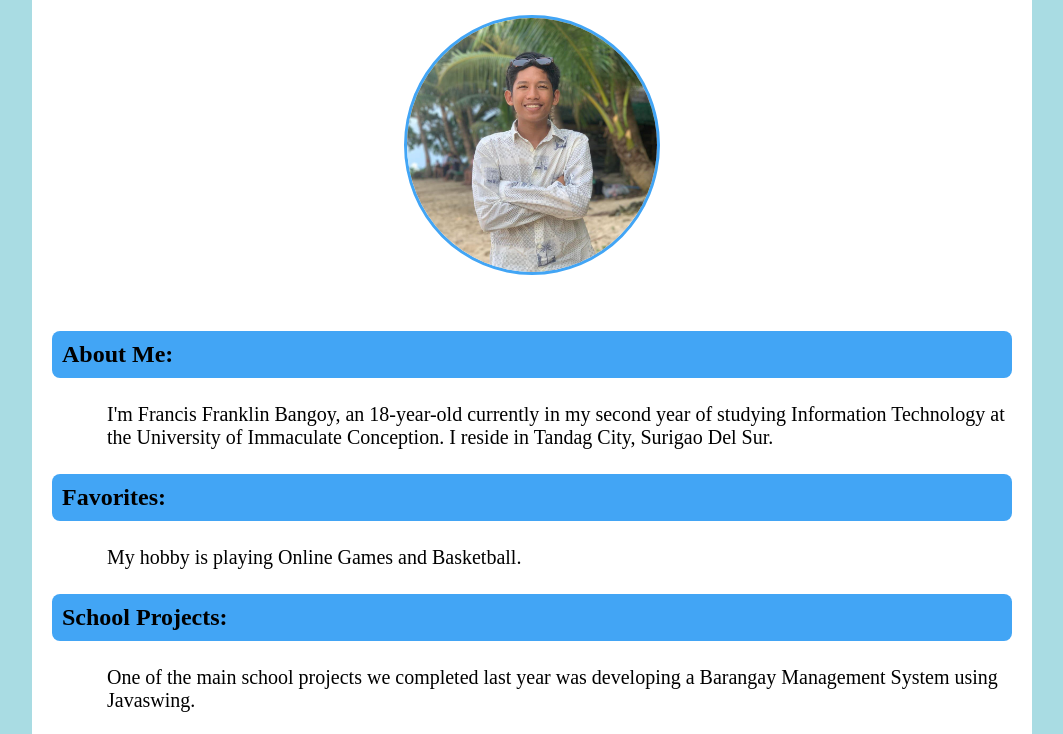
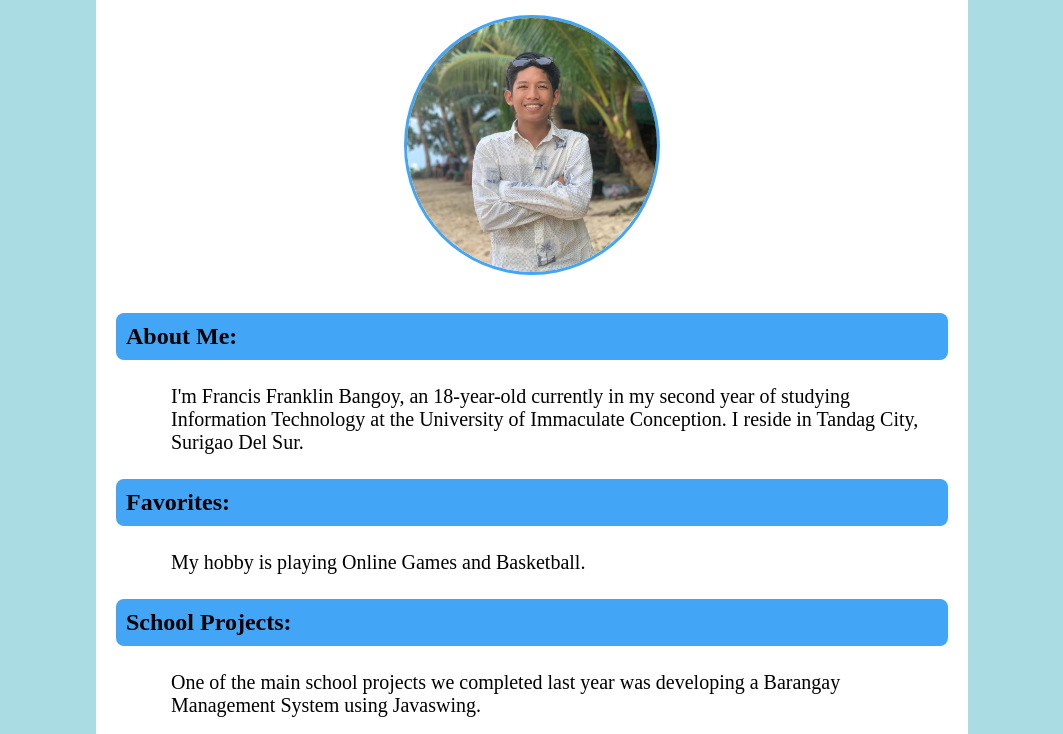
Before and after one commit to FrancisB143/FrancisB143.github.io, a plain HTML site: page index.html in a window 1280 px wide. Shown: the part 162-896 px from the top of the page, without its empty margins (108-1171 px from the left). Drawn offline with Linux system fonts and the light colour scheme.

Commit message:
updated container

```diff
--- a/index.html
+++ b/index.html
@@ -13,11 +13,11 @@
         }
 
         .container{
-            width: 75%;
+            width: 65%;
             margin: auto;
             padding: 20px;
-            background-color: #fff;
-            border-radius: 8px;
+            background-color: white;
+            border-radius: 10px;
         }
 
         p {
@@ -98,7 +98,7 @@
         </nav>
         <br>
         <img class="myPic" src="me.jpg" alt="Profile Picture">
-        <br> <br>
+        <br>
         <h2>About Me:</h2>
         <p>I'm Francis Franklin Bangoy, an 18-year-old currently in my second year of studying Information Technology at the
                 University of Immaculate Conception. I reside in Tandag City, Surigao Del Sur.</p>
```
